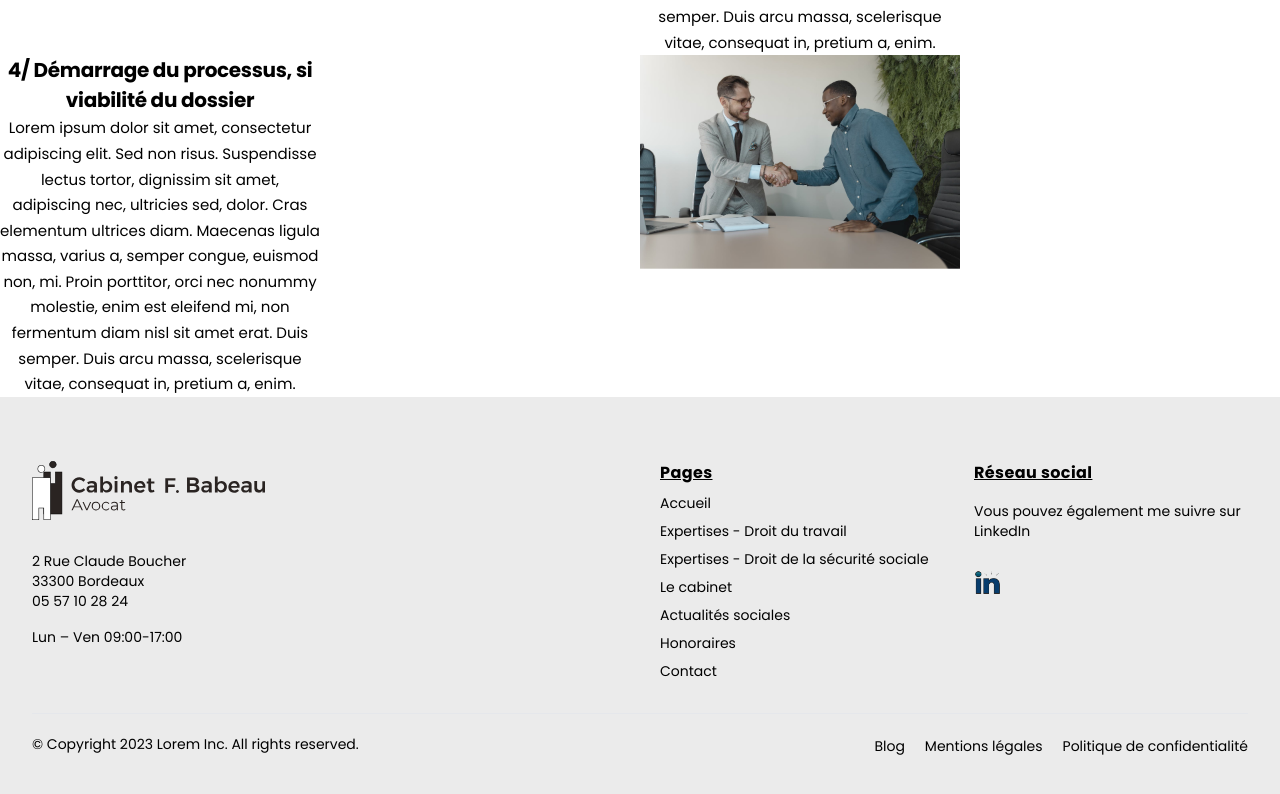
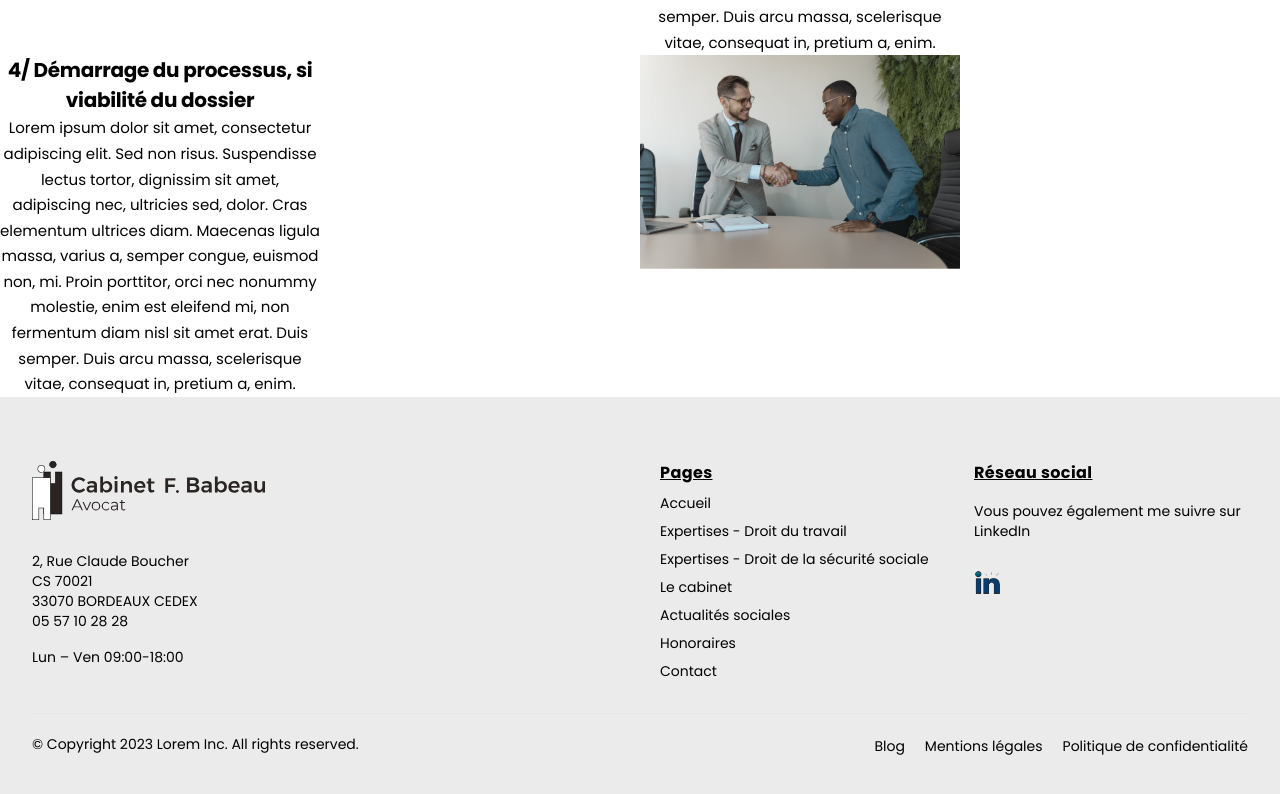
Before and after one commit to hyacinthengoma/notion_fl_bo, a Next.js app: page /Comment-ca-marche in a window 1280 px wide. Shown: the part 2433-3227 px from the top of the page. Built offline with nearby package versions, Linux system fonts and the light colour scheme; what @nextui-org/react would draw is missing.

Commit message:
add text florence mail and typing errors

```diff
--- a/src/components/Partenaires.tsx
+++ b/src/components/Partenaires.tsx
@@ -8,7 +8,7 @@ export default function Partenaires(){
         <div className={"bg-white flex justify-center pb-16 w-full pl-4 pr-5"}>
             <div className={"w-5/6"}>
         <hr />
-                <h2 className={"font-bold text-black text-xl lg:text-3xl uppercase mb-6 py-16"}>NOS PARTENAIRES</h2>
+                <h2 className={"font-bold text-black text-xl lg:text-3xl uppercase mb-6 py-16"}>ILS NOUS ONT FAIT CONFIANCE ET NOUS LES EN REMERCIONS</h2>
                 <div className={"items-center sm:justify-between flex flex-col lg:flex-row w-full gap-10"}>
                     <Image src={"/images/Partenaires/carsat-aquitaine.png"} className={"w-40"} alt={"Logo carsat aquitaine"} width={1000} height={1000}/>
                     <Image src={"/images/Partenaires/extencia.png"} className={"w-40"} alt={"Logo extencia"} width={500} height={500}/>
--- a/src/components/footer.tsx
+++ b/src/components/footer.tsx
@@ -67,14 +67,15 @@ export default function Footer() {
                         </a>
                         <div className="mt-6 lg:max-w-sm">
                             <p className="text-sm text-black">
-                                2 Rue Claude Boucher<br/>
-                                33300 Bordeaux<br/>
+                                2, Rue Claude Boucher<br/>
+                                CS 70021<br/>
+                                33070 BORDEAUX CEDEX<br/>
                                 <a
-                                    href="tel:05 57 10 28 24">05 57 10 28 24</a><br/>
+                                    href="tel:05 57 10 28 24">05 57 10 28 28</a><br/>
 
                             </p>
                             <p className="mt-4 text-sm text-black">
-                                Lun – Ven 09:00-17:00
+                                Lun – Ven 09:00-18:00
                             </p>
                         </div>
                     </div>
--- a/src/components/recommendation.tsx
+++ b/src/components/recommendation.tsx
@@ -86,7 +86,7 @@ export default function Recommendation() {
 
                                         <div>
                                             <div className="text-center text-sm font-bold text-gray-800 sm:text-left md:text-base">Pierre Garnier</div>
-                                            <p className="text-center text-sm text-gray-500 sm:text-left md:text-sm">SAPL de la hé</p>
+                                            <p className="text-center text-sm text-gray-500 sm:text-left md:text-sm">SARL de la Hé</p>
                                             <p className="text-center text-sm text-yellow-600 sm:text-left md:text-sm">★★★★★</p>
                                         </div>
                                     </div>
```
